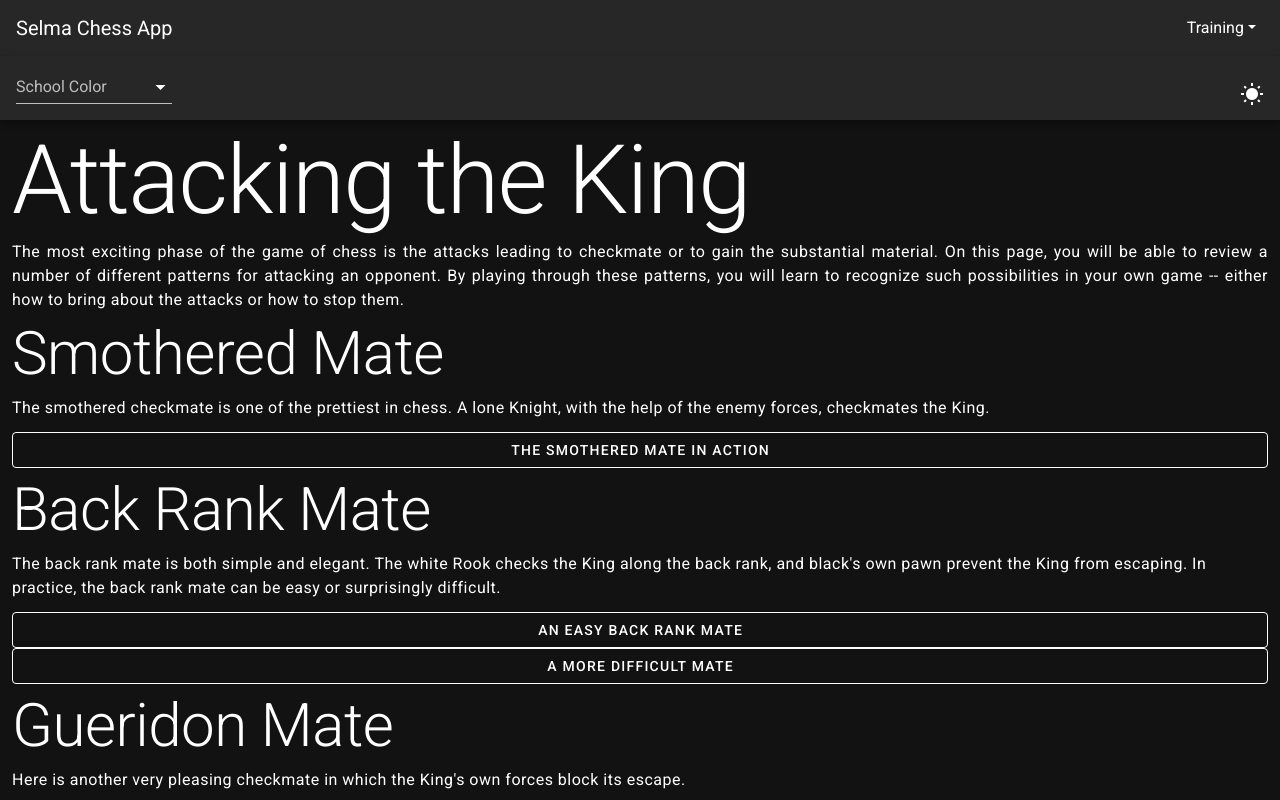
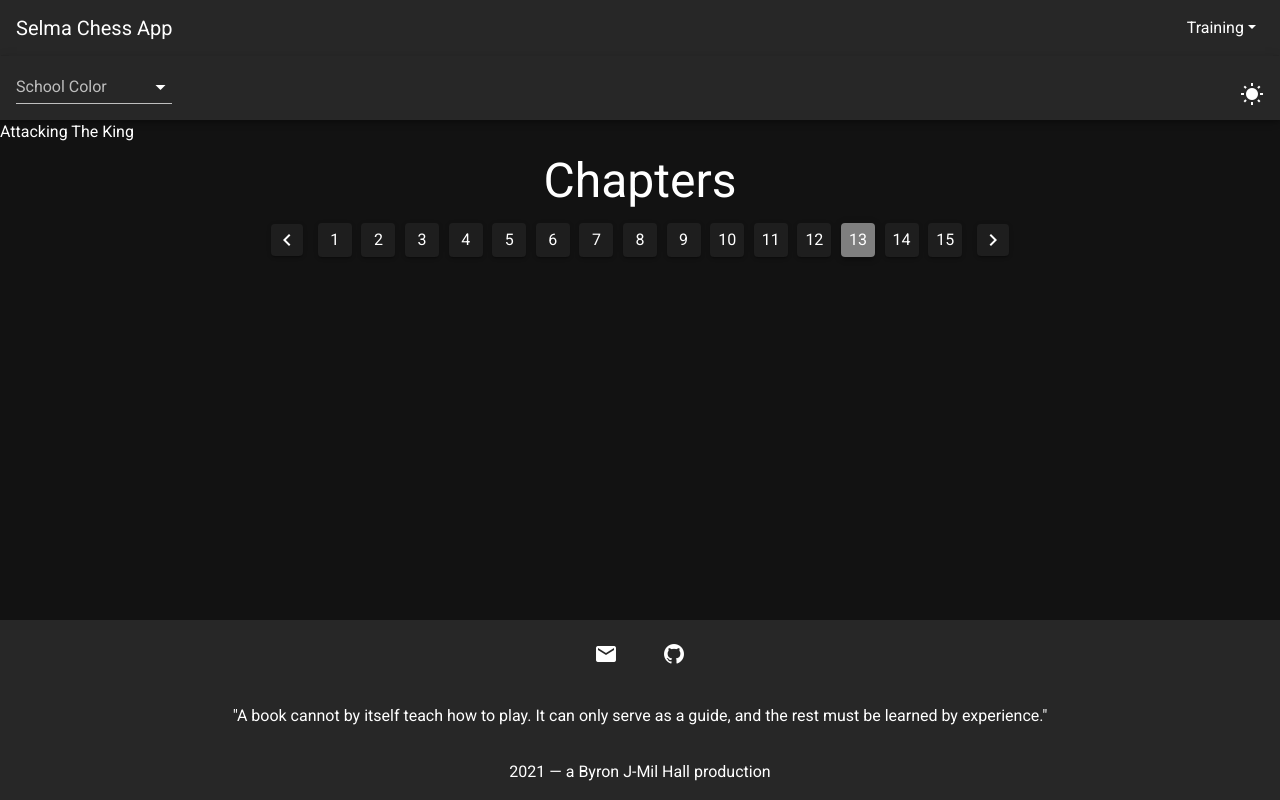
Before and after one commit to napoleon-commits/SelmaChessApp, a Vue app: page /attacking-the-king in a window 1280 px wide. Shown: the top 800 px of the page. Built offline with nearby package versions, Linux system fonts and the light colour scheme.

Commit message:
updated AttackingTheKing component

```diff
--- a/src/components/AttackingTheKing.vue
+++ b/src/components/AttackingTheKing.vue
@@ -1,42 +1,5 @@
 <template>
-    <div class="mt-3 mx-3">
-        <div class="text-xl-h1 text-lg-h1 text-md-h2 text-sm-h3 text-h4 mb-3">
-            {{AttackingTheKingText.header}}
-        </div>
-        <div class="text-body-1 mb-3 text-justify">
-            {{AttackingTheKingText.body}}
-        </div>
-        <div class="my-3" v-for="object in AttackingTheKingText.items" :key="object.header">
-            <div class="text-xl-h2 text-lg-h2 text-md-h3 text-sm-h4 text-h5 mb-3">
-                {{object.header}}
-            </div>
-            <div class="text-body-1 my-3">
-                {{object.body}}
-            </div>
-            <div v-for="item in object.buttons" :key="item.buttonText">
-                <v-dialog>
-                    <template v-slot:activator="{ on, attrs }">
-                        <v-btn
-                            v-bind="attrs"
-                            v-on="on"
-                            block
-                            :class="$store.state.btnClass"
-                            outlined
-                        >
-                            <span :style="`color: ${$store.state.textColor}`">{{item.buttonText}}</span>
-                        </v-btn>
-                    </template>
-                    <v-list>
-                    <v-list-item>
-                        <v-list-item-title class="text-wrap">
-
-                        </v-list-item-title>
-                    </v-list-item>
-                    </v-list>
-                </v-dialog>
-            </div>
-        </div>
-    </div>
+    <div>Attacking The King</div>
 </template>
 
 <script>
```
